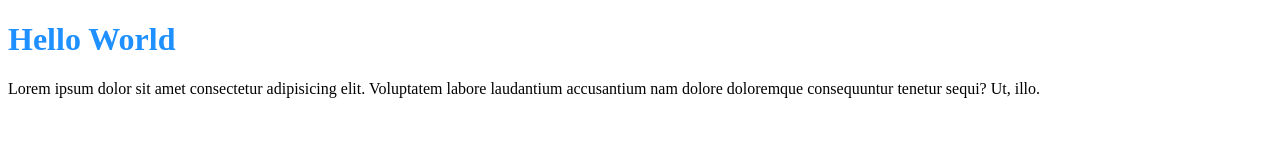
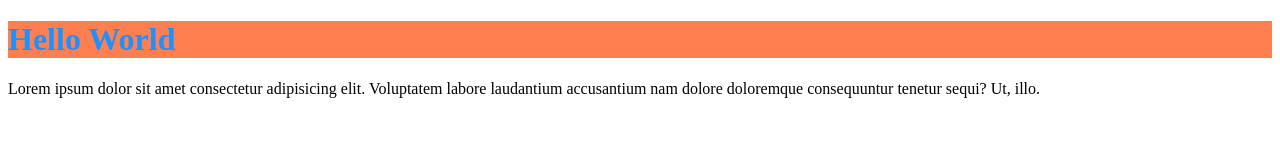
Before and after one commit to MuhammadNaveed01/BootCamp2020Sample, a plain HTML site: page index.html in a window 1280 px wide. Drawn offline with Linux system fonts and the light colour scheme.

Commit message:
Update index.html

```diff
--- a/index.html
+++ b/index.html
@@ -7,7 +7,7 @@
     <title>Document</title>
 </head>
 <body>
-    <h1 style="color: dodgerblue;">Hello World</h1>
+    <h1 style="color: dodgerblue; background-color:coral;">Hello World</h1>
     <p>Lorem ipsum dolor sit amet consectetur adipisicing elit. Voluptatem labore laudantium accusantium nam dolore doloremque consequuntur tenetur sequi? Ut, illo.</p>
 </body>
 </html>
```
